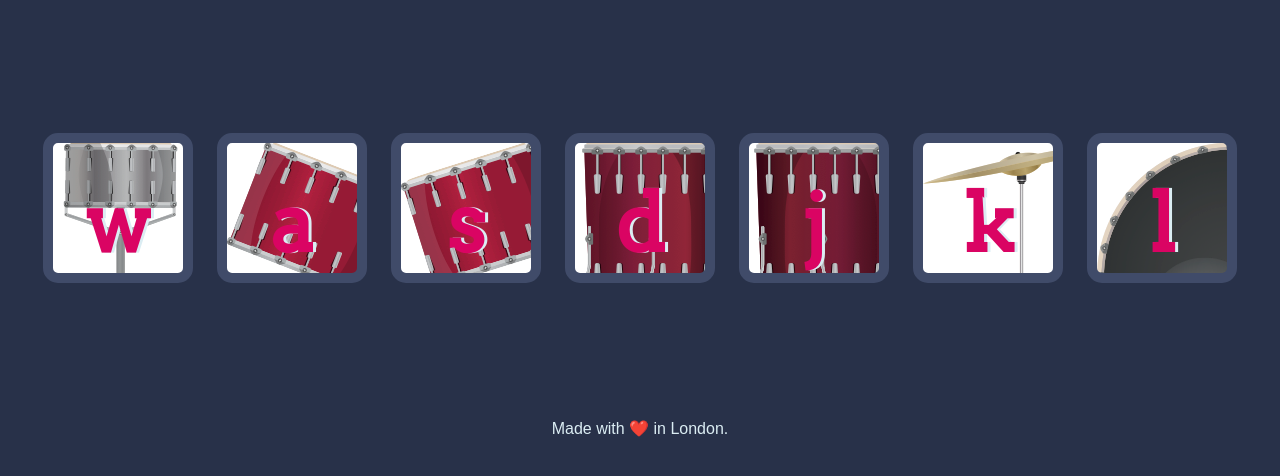
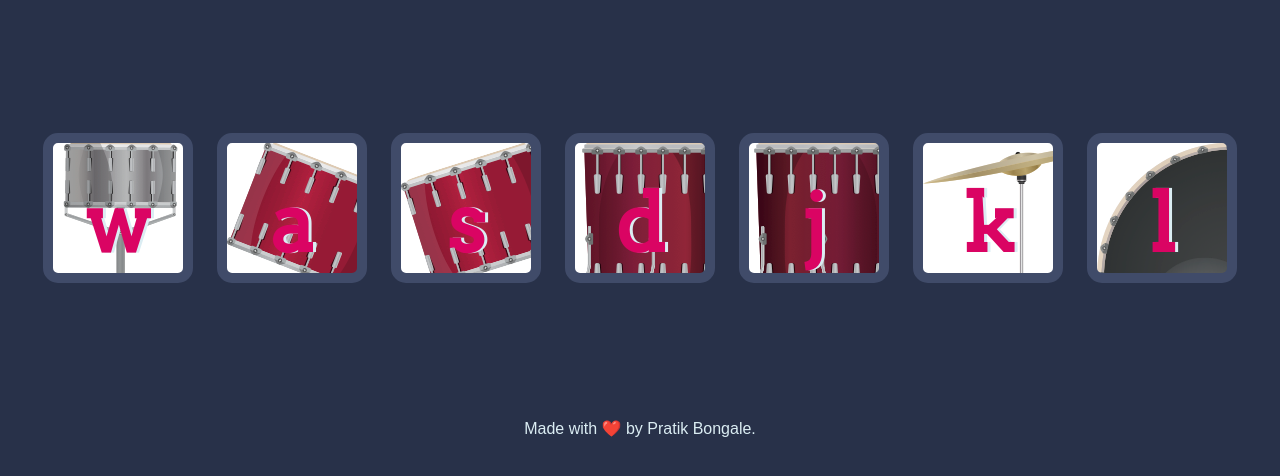
Before and after one commit to pratik-bongale/Drum-kit, a plain HTML site: page index.html in a window 1280 px wide. Shown: the part 156-632 px from the top of the page. Drawn offline with Linux system fonts and the light colour scheme.

```diff
--- a/index.html
+++ b/index.html
@@ -25,7 +25,7 @@
   <script type="text/javascript" src="index.js"></script>
 
   <footer>
-    Made with ❤️ in London.
+    Made with ❤️ by Pratik Bongale.
   </footer>
 </body>
 
--- a/index.js
+++ b/index.js
@@ -1,7 +1,6 @@
 var allButtons = document.querySelectorAll(".drum");
 
 for (var i = 0; i < allButtons.length; i++) {
-
   allButtons[i].addEventListener("click", function () {
     var buttonClicked = this.innerHTML;
     makeSound(buttonClicked);
--- a/styles.css
+++ b/styles.css
@@ -8,7 +8,6 @@
   color: #DBEDF3;
   font-family: "Arvo", cursive;
   text-shadow: 3px 0 #DA0463;
-
 }
 
 footer {
```
Also changed, not shown: 1 other file.
